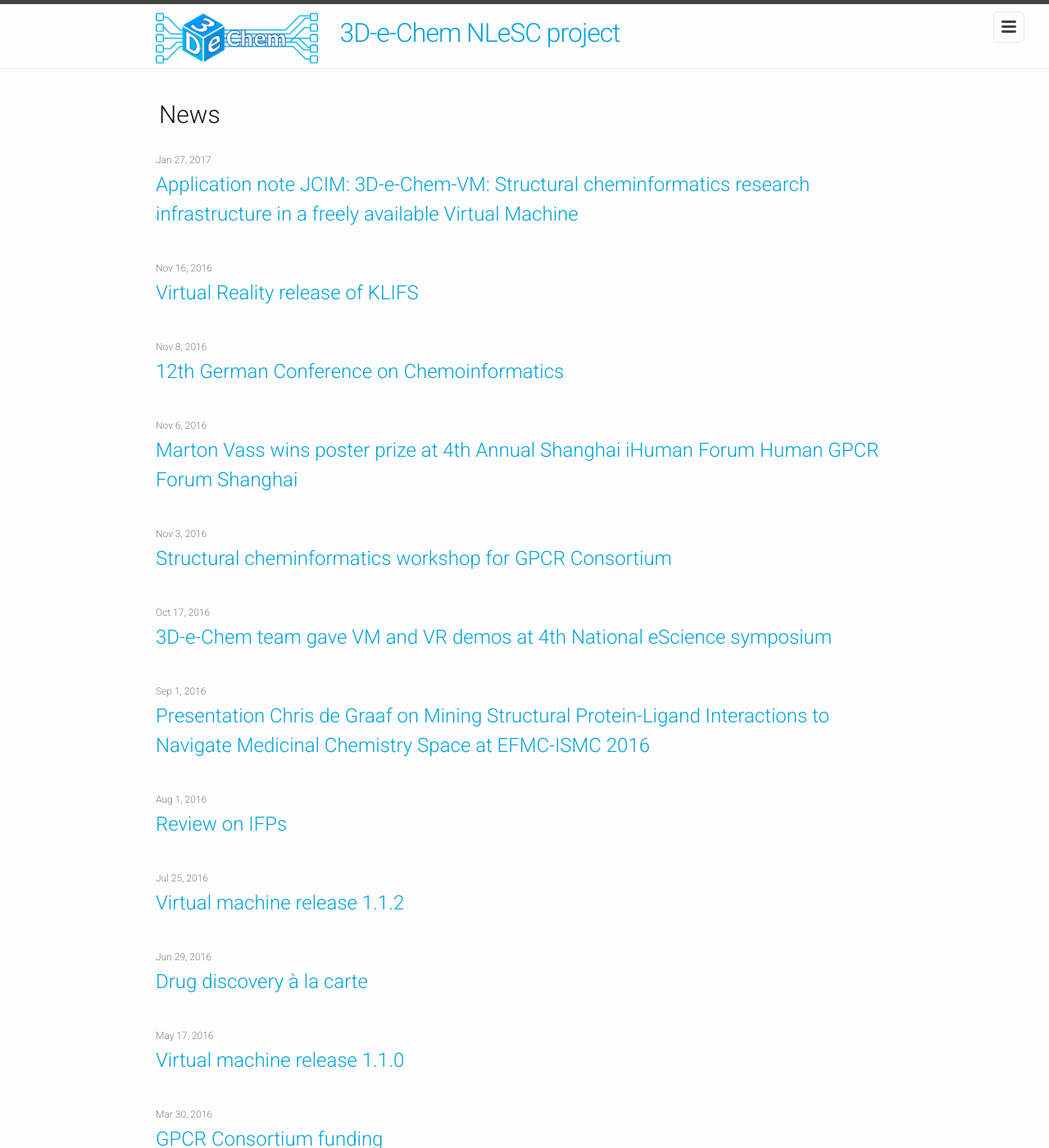
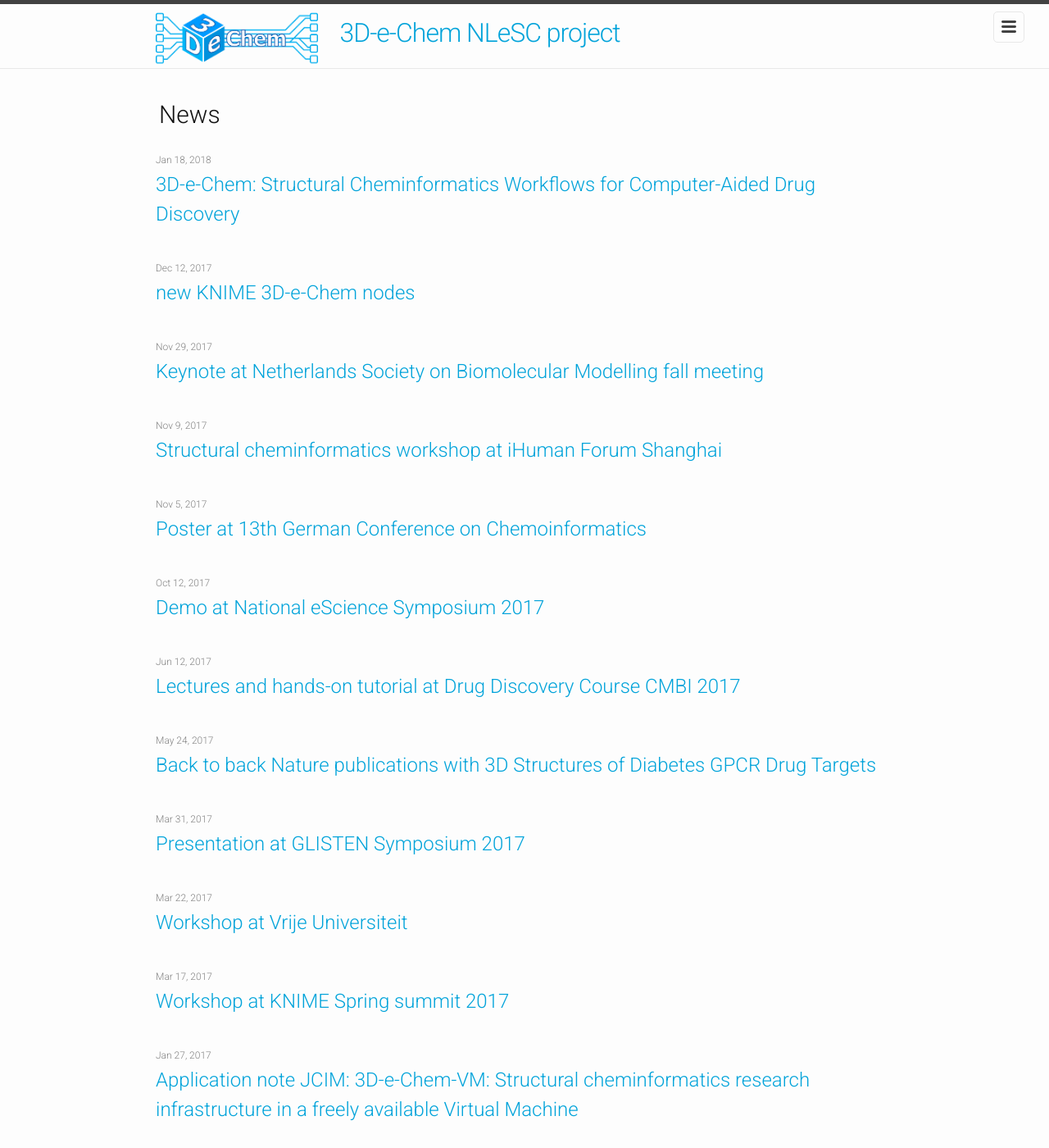
Before and after one commit to 3D-e-Chem/3D-e-Chem.github.io, a Jekyll site: the page built from news.html, in a window 1280 px wide and 1400 px high. Shown: the whole window at 82% size. Built offline with Jekyll 4.4.1, drawn with Linux system fonts in a browser that asks for light colours; a style sheet for code colours, icons or effects is not loaded; some of the changed text lies outside the part shown.

Commit message:
Catch up on the news

```diff
--- /dev/null
+++ b/_posts/2016-10-25-conference.md
@@ -0,0 +1,4 @@
+---
+title: 'Lecture on "From structural protein-ligand interaction maps to medicinal chemical modulators” at BigChem Autumn School on Computer-Aided Drug Discovery '
+---
+Chris de Graaf gave a lecture on "From structural protein-ligand interaction maps to medicinal chemical modulators” at <a href="http://bigchem.eu/node/77">BigChem Autumn School on Computer-Aided Drug Discovery</a> in Modena.
--- /dev/null
+++ b/_posts/2017-03-17-workshop.md
@@ -0,0 +1,4 @@
+---
+title: Workshop at KNIME Spring summit 2017
+---
+The 3D-e-Chem team gave a <a href="https://www.knime.com/about/events/knime-spring-summit-2017-berlin#workshops">workshop</a> titled '3D-e-Chem KNIME Nodes for Integrated Structural Cheminformatics Analysis and Computer-Aided Drug Discovery' at the KNIME Spring summit 2017.
--- /dev/null
+++ b/_posts/2017-03-22-workshop.md
@@ -0,0 +1,4 @@
+---
+title: Workshop at Vrije Universiteit
+---
+The 3D-e-Chem team gave a workshop on Cheminformatics workflows for medicinal chemists and molecular pharmacologists working at the Vrije Universiteit.
--- /dev/null
+++ b/_posts/2017-03-31-conference.md
@@ -0,0 +1,4 @@
+---
+title: Presentation at GLISTEN Symposium 2017
+---
+Chris de Graaf and Marton Vass gave a presentation titled 'GPCR structural cheminformatics: Navigating chemical and structural receptor-ligand interaction space' at the GLISTEN Symposium 2017. Albert Kooistra gave a poster presentation.
--- /dev/null
+++ b/_posts/2017-05-24-publication.md
@@ -0,0 +1,4 @@
+---
+title: Back to back Nature publications with 3D Structures of Diabetes GPCR Drug Targets
+---
+Chris de Graaf was co-author of 2 <a href="https://www.aimms.vu.nl/en/news-events/news-archive/2017/apr-jun/medicinal-chemist-chris-de-graaf-in-nature-with-3d-structures-of-diabetes-drug-targets.aspx">Nature publications with 3D Structures of Diabetes GPCR Drug Targets</a>.
--- /dev/null
+++ b/_posts/2017-06-12-course.md
@@ -0,0 +1,4 @@
+---
+title: Lectures and hands-on tutorial at Drug Discovery Course CMBI 2017
+---
+Ross McGuire and Albert Kooistra gave lectures and hand-on tutorial at the <a href="http://www2.cmbi.ru.nl/groups/computational-discovery-and-design/icdd2017/">Drug Discovery Course</a> of the CMBI Nijmegen.
--- /dev/null
+++ b/_posts/2017-10-12-conference.md
@@ -0,0 +1,4 @@
+---
+title: Demo at National eScience Symposium 2017
+---
+The 3D-e-Chem team showed a demo of novel 3D-e-Chem drug discovery workflows at the <a href="https://www.esciencecenter.nl/event/nlesc17">National eScience Symposium 2017</a>
--- /dev/null
+++ b/_posts/2017-11-09-workshop.md
@@ -0,0 +1,5 @@
+---
+title: Structural cheminformatics workshop at iHuman Forum Shanghai
+---
+Marton Vass and Chris de Graaf gave a workshop on structural cheminformatics at the <a href="http://ihumanforum.shanghaitech.edu.cn">
+</a>5th annual iHuman forum.
--- /dev/null
+++ b/_posts/2017-11-29-conference.md
@@ -0,0 +1,4 @@
+---
+title: 'Keynote at Netherlands Society on Biomolecular Modelling fall meeting'
+---
+Chris de Graaf gave a keynote titled '3D-e-Chem: Structural cheminformatics tools for navigating protein-ligand interaction space' at the fall meeting '<a href="http://www.nsbm.nl/events/19-programme-fall-meeting">eScience Solutions and Opportunities in the Netherlands</a>' on 29 Nov 2017 of the Netherlands Society on Biomolecular Modelling.
--- /dev/null
+++ b/_posts/2017-11-5-conference.md
@@ -0,0 +1,4 @@
+---
+title: Poster at 13th German Conference on Chemoinformatics
+---
+Albert Kooistra did a poster presentation titled '<a href="https://veranstaltungen.gdch.de/tms/frontend/index.cfm?l=7380&modus=&selSiteID=Poster2017">Integrated cheminformatics workflows using structural interaction fingerprints</a>' at the 13th German Conference on Chemoinformatics.
--- /dev/null
+++ b/_posts/2017-12-12-nodes.md
@@ -0,0 +1,11 @@
+---
+title: 'new KNIME 3D-e-Chem nodes'
+---
+New <a href="https://www.knime.com/3d-e-chem-nodes-for-knime">KNIME nodes</a> have been released.
+The new nodes are
+<ul>
+<li>Molviewer, Web-based 3D molecule viewer of ligands, proteins and pharmacophores.</li>
+<li><a href="http://www.mnf.uni-tuebingen.de/fachbereiche/pharmazie-und-biochemie/pharmazie/pharmazeutische-chemie/pd-dr-t-exner/research/plants.html">PLANTS</a>, to set up, run, and analyse molecular docking simulations.</li>
+<li><a href="http://silicos-it.be.s3-website-eu-west-1.amazonaws.com/">Silicos-it</a>, sets of nodes for pharmacophore-based (align-it) and shape-based (shape-it) alignment of molecules, property-based filtering of chemical databases (filter-it), and chemical scaffold analysis (strip-it).</li>
+<li>Pharmacophore aligner, readers and writers</li>
+</ul>
--- /dev/null
+++ b/_posts/2018-01-18-publication.md
@@ -0,0 +1,5 @@
+---
+title: '3D-e-Chem: Structural Cheminformatics Workflows for Computer-Aided Drug Discovery'
+---
+A paper has been published in the Chem Med Chem journal about new 3D-e-Chem KNIME nodes and their applications in computer-aided drug discovery.
+DOI <a href="http://dx.doi.org/10.1002/cmdc.201700754">10.1002/cmdc.201700754</a>
```
Also changed, not shown: _includes/publications.html (+25 -9 lines).
